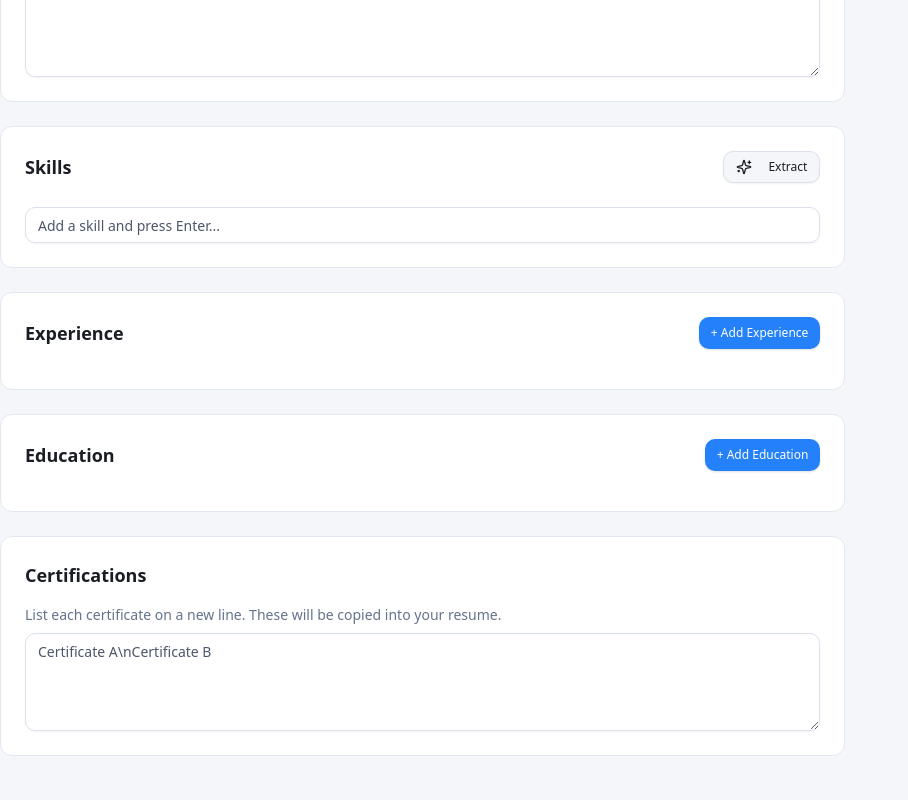
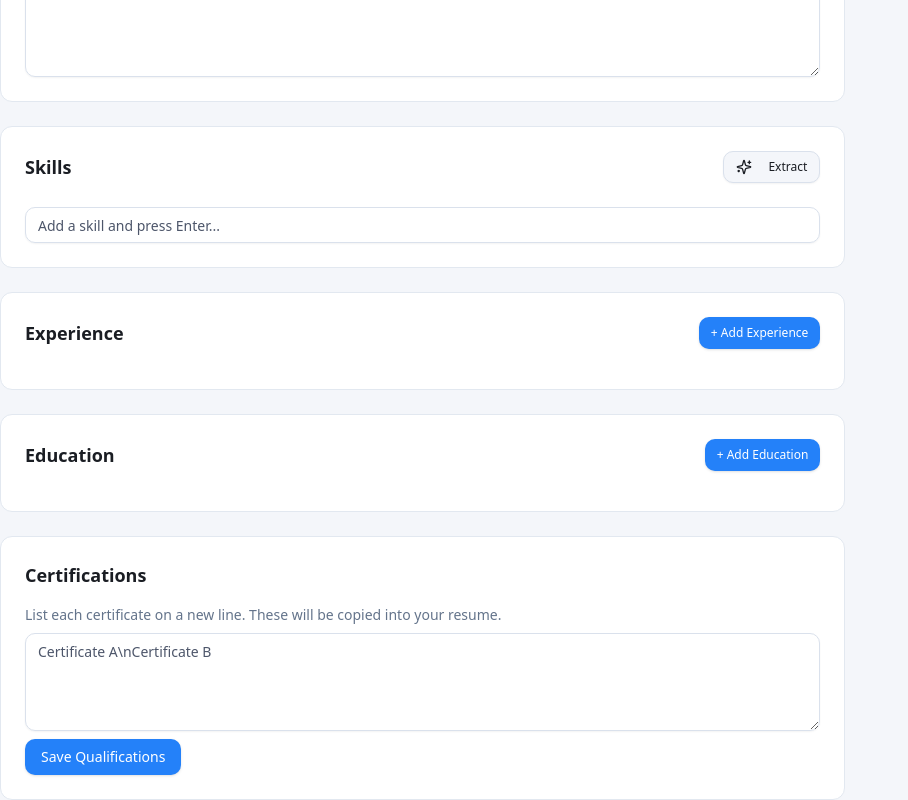
Before and after one commit to KachiAlex/finberslink, a Next.js app: page /resumes/builder in a window 1280 px wide. Shown: the part 466-1266 px from the top of the page, without its empty margins (0-908 px from the left). Before the commit the page ends 1222 px from the top, so only its background shows below. Built offline with nearby package versions, Linux system fonts and the light colour scheme.

Commit message:
Profile API: accept certifications & education; Resume Builder: add Save Qualifications button

```diff
--- a/src/app/api/profile/route.ts
+++ b/src/app/api/profile/route.ts
@@ -8,6 +8,8 @@ type UpdateProfileRequest = {
   headline?: string;
   bio?: string;
   location?: string;
+  certifications?: string[];
+  education?: any;
 };
 
 export async function GET() {
@@ -39,6 +41,8 @@ export async function PATCH(request: NextRequest) {
       headline: body.headline,
       bio: body.bio,
       location: body.location,
+      certifications: Array.isArray(body.certifications) ? body.certifications : undefined,
+      education: body.education !== undefined ? body.education : undefined,
     });
 
     await invalidateDashboardInsights(session.sub);
--- a/src/app/resumes/builder/page.tsx
+++ b/src/app/resumes/builder/page.tsx
@@ -535,6 +535,25 @@ export default function ResumeBuilderPage() {
                   setData((prev) => ({ ...prev, certifications: e.target.value.split('\n').map(s => s.trim()).filter(Boolean) }))
                 }
               />
+              <div className="flex gap-2 mt-2">
+                <Button
+                  onClick={async () => {
+                    try {
+                      const res = await fetch('/api/profile', {
+                        method: 'PATCH',
+                        headers: { 'Content-Type': 'application/json' },
+                        body: JSON.stringify({ certifications: data.certifications || [] }),
+                      });
+                      if (!res.ok) throw new Error('Failed to save certifications');
+                      setMessage({ type: 'success', text: 'Certifications saved to profile' });
+                    } catch (err) {
+                      setMessage({ type: 'error', text: (err as Error).message || 'Save failed' });
+                    }
+                  }}
+                >
+                  Save Qualifications
+                </Button>
+              </div>
             </div>
           </div>
         </div>
```
